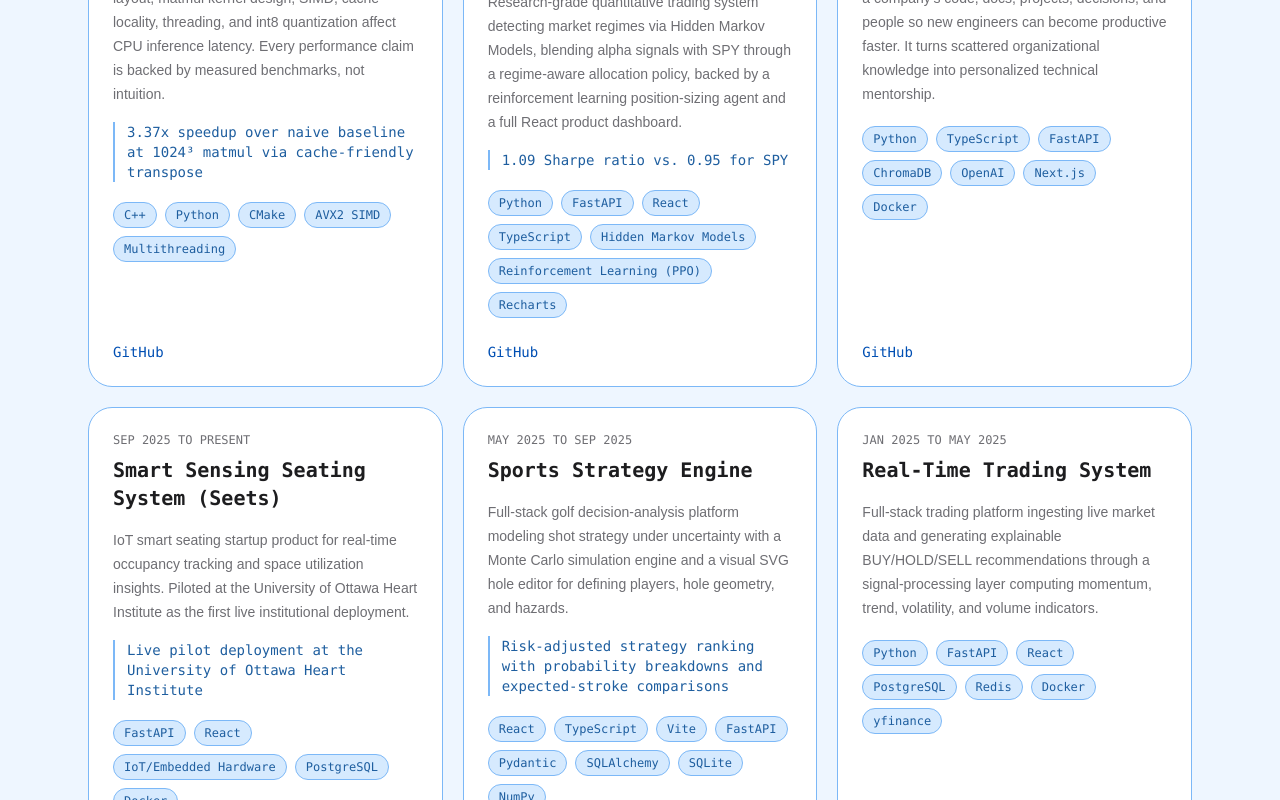
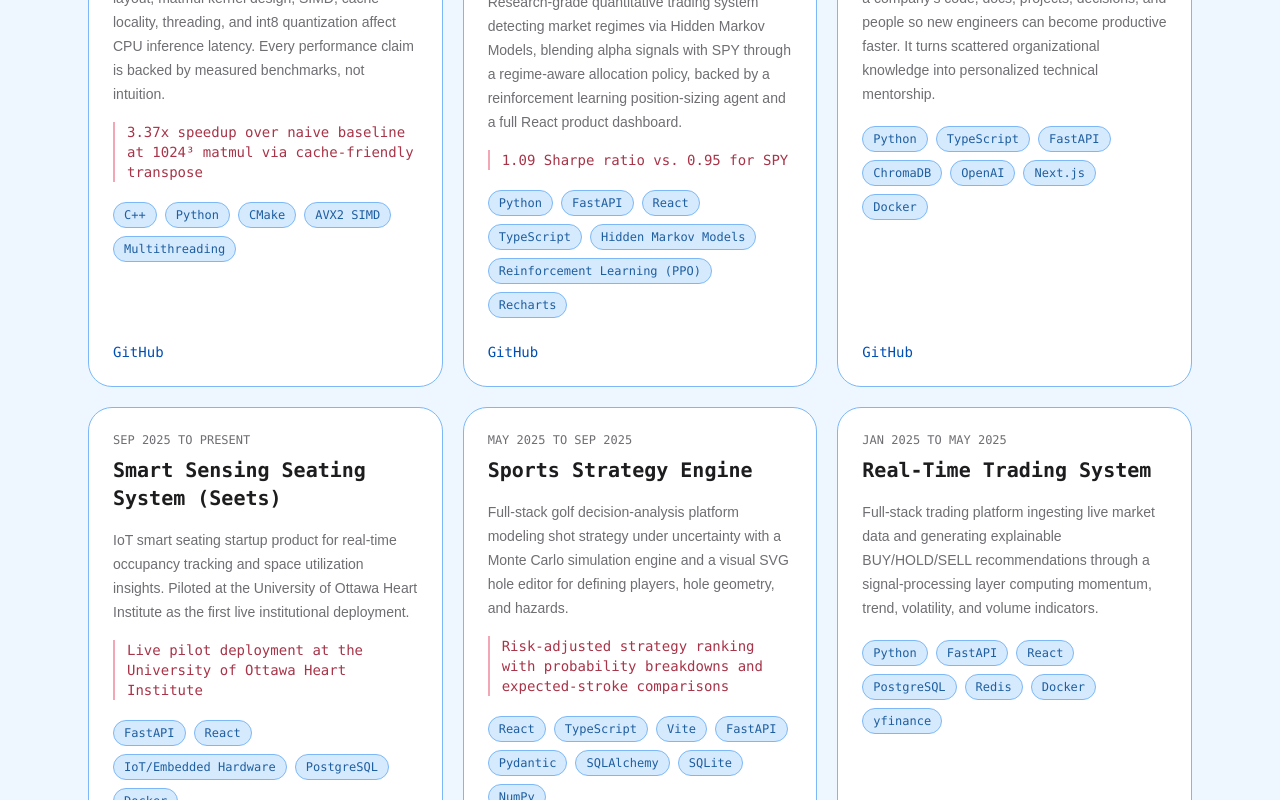
Before and after one commit to Zachary-Levesque/Portfolio, a Next.js app: page /projects in a window 1280 px wide. Shown: the part 920-1720 px from the top of the page. Built offline with nearby package versions, Linux system fonts and the light colour scheme.

Commit message:
Update project-card.tsx

```diff
--- a/components/project-card.tsx
+++ b/components/project-card.tsx
@@ -32,7 +32,7 @@ export function ProjectCard({ project, featured = false }: ProjectCardProps) {
       </p>
 
       {topMetric ? (
-        <p className="mt-4 border-l-2 border-accent-border pl-3 font-mono text-sm text-accent-muted">
+        <p className="mt-4 border-l-2 border-red-border pl-3 font-mono text-sm text-red-muted">
           {topMetric}
         </p>
       ) : null}
```
